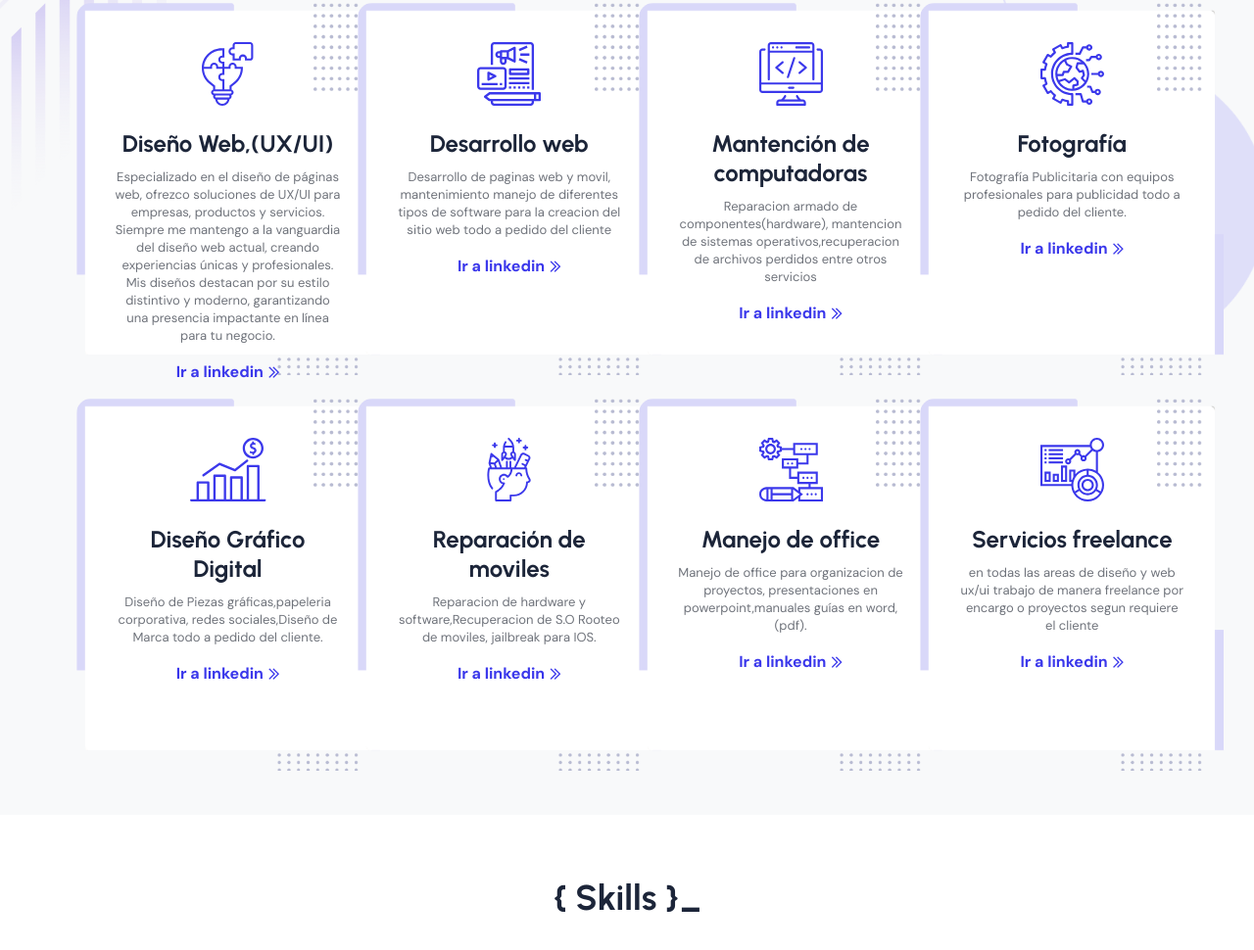
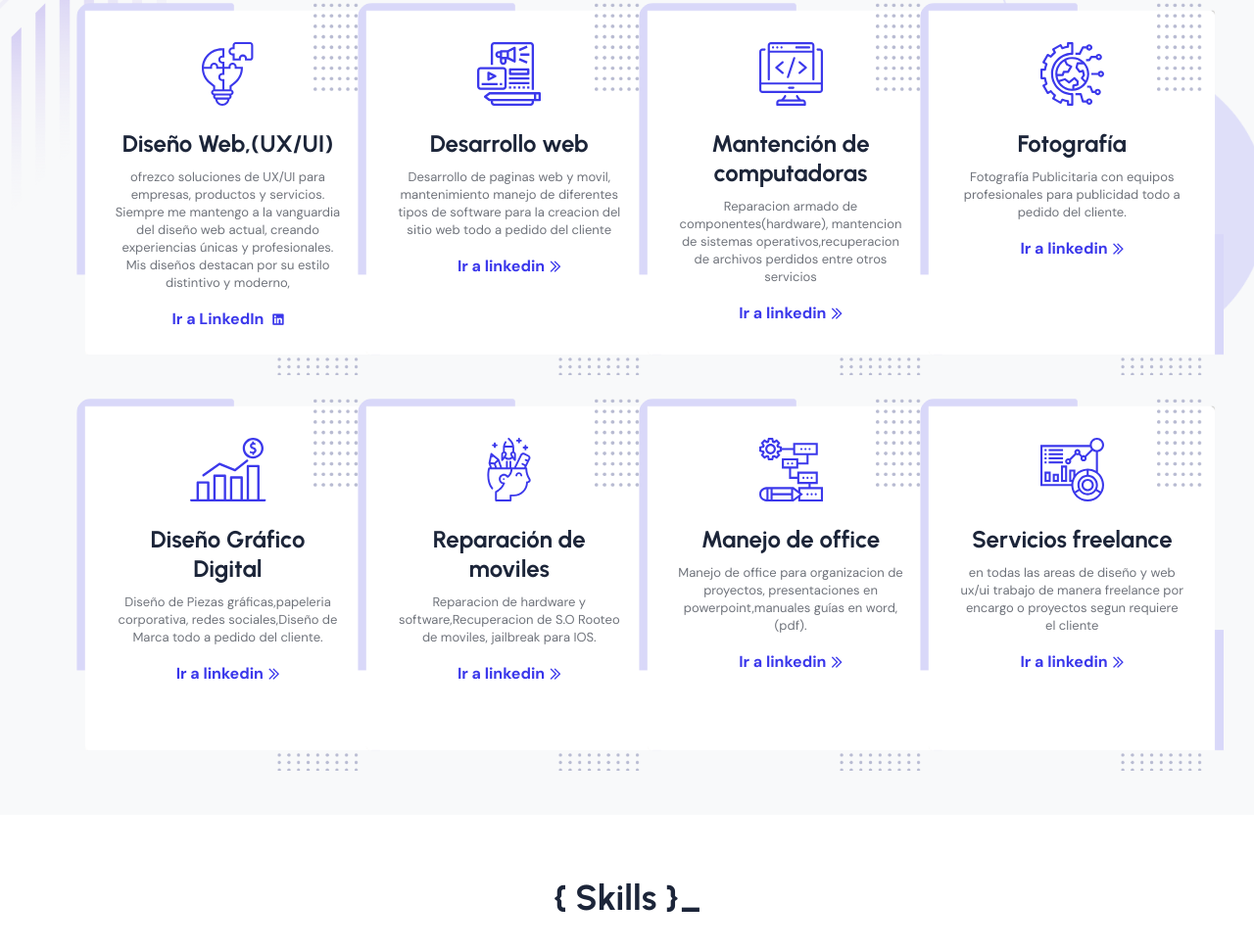
Before and after one commit to ianfr93/Iafru-Web-portafolio, a plain HTML site: page index.html in a window 1280 px wide. Shown: the part 2426-3396 px from the top of the page at 98% size. Drawn offline with Linux system fonts and the light colour scheme; files whose address does not match are found by name.

Commit message:
numero de whTSSApt

```diff
--- a/index.html
+++ b/index.html
@@ -62,7 +62,7 @@
                 </div>
                 <div class="col-xl-3 col-lg-10 col-md-9 col-8">
                     <div class="header-right">
-                        <a href="#" class="rts-btn btn-secondary call-btn">¡Hablemos!
+                        <a href="https://wa.me/56930501523" class="rts-btn btn-secondary call-btn">¡Hablemos!
                             <svg xmlns="http://www.w3.org/2000/svg" width="24" height="24" viewBox="0 0 24 24">
                                 <path
                                     d="M.057 24l1.687-6.163c-1.041-1.804-1.588-3.849-1.587-5.946.003-6.556 5.338-11.891 11.893-11.891 3.181.001 6.167 1.24 8.413 3.488 2.245 2.248 3.481 5.236 3.48 8.414-.003 6.557-5.338 11.892-11.893 11.892-1.99-.001-3.951-.5-5.688-1.448l-6.305 1.654zm6.597-3.807c1.676.995 3.276 1.591 5.392 1.592 5.448 0 9.886-4.434 9.889-9.885.002-5.462-4.415-9.89-9.881-9.892-5.452 0-9.887 4.434-9.889 9.884-.001 2.225.651 3.891 1.746 5.634l-.999 3.648 3.742-.981zm11.387-5.464c-.074-.124-.272-.198-.57-.347-.297-.149-1.758-.868-2.031-.967-.272-.099-.47-.149-.669.149-.198.297-.768.967-.941 1.165-.173.198-.347.223-.644.074-.297-.149-1.255-.462-2.39-1.475-.883-.788-1.48-1.761-1.653-2.059-.173-.297-.018-.458.13-.606.134-.133.297-.347.446-.521.151-.172.2-.296.3-.495.099-.198.05-.372-.025-.521-.075-.148-.669-1.611-.916-2.206-.242-.579-.487-.501-.669-.51l-.57-.01c-.198 0-.52.074-.792.372s-1.04 1.016-1.04 2.479 1.065 2.876 1.213 3.074c.149.198 2.095 3.2 5.076 4.487.709.306 1.263.489 1.694.626.712.226 1.36.194 1.872.118.571-.085 1.758-.719 2.006-1.413.248-.695.248-1.29.173-1.414z"
@@ -444,16 +444,15 @@
                                 </h5>
                             </a>
                             <p class="disc">
-                                Especializado en el diseño de páginas web, ofrezco soluciones de UX/UI
+                              ofrezco soluciones de UX/UI
                                 para empresas, productos y servicios. Siempre me mantengo a la vanguardia del diseño web actual,
                                 creando experiencias únicas y profesionales. Mis diseños destacan por su estilo distintivo y moderno,
-                                garantizando una presencia impactante en línea para tu negocio.
+
 
 
                             </p>
-                            <a href="service-details.html" class="rts-read-more">Ir a linkedin<i
-                                    class="far fa-chevron-double-right"></i></a>
-                        </div>
+                            <a href="Enlace_a_tu_perfil_de_LinkedIn" class="rts-read-more">Ir a LinkedIn <i class="fab fa-linkedin"></i></a>
+</div>
                         <!-- single service area end -->
                     </div>
                     <div class="col-xl-3 col-lg-4 col-md-4 col-sm-6 col-12" data-sal-delay="250" data-sal="slide-up"
```
